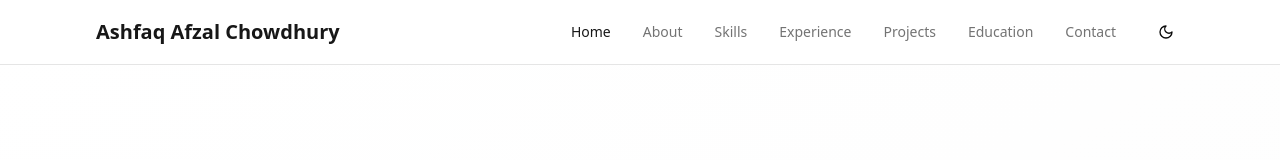
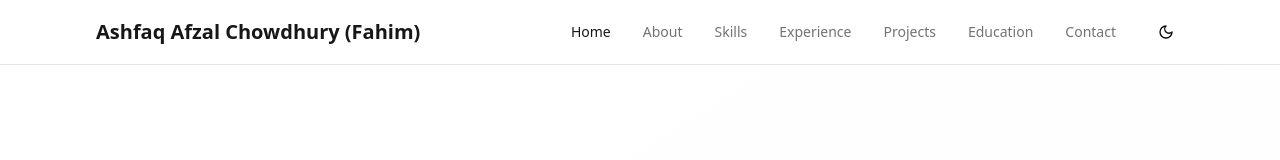
Before and after one commit to aacfahim/portfolio, a React (Vite) app: page / in a window 1280 px wide. Shown: the top 160 px of the page. Built offline with nearby package versions, Linux system fonts and the light colour scheme.

Commit message:
intro nickname added

```diff
--- a/package.json
+++ b/package.json
@@ -9,7 +9,8 @@
     "lint": "eslint .",
     "preview": "vite preview",
     "predeploy": "npm run build",
-    "deploy": "gh-pages -d dist"
+    "deploy": "npm run build && rm -rf dist/.git && cd dist && git init && git remote add origin https://github.com/aacfahim/portfolio.git && git checkout -b gh-pages && git add . && git commit -m \"Deploy latest\" && git push -f origin gh-pages && cd .."
+
   },
   "dependencies": {
     "@hookform/resolvers": "^5.0.1",
--- a/src/App.jsx
+++ b/src/App.jsx
@@ -127,7 +127,7 @@ function App() {
               transition={{ duration: 0.5 }}
               className="font-bold text-xl text-primary"
             >
-              Ashfaq Afzal Chowdhury
+              Ashfaq Afzal Chowdhury (Fahim)
             </motion.div>
             <div className="flex items-center space-x-8">
               <div className="hidden md:flex space-x-8">
```
Also changed, not shown: 2 other files (tests, documents, lock files or other folders).
